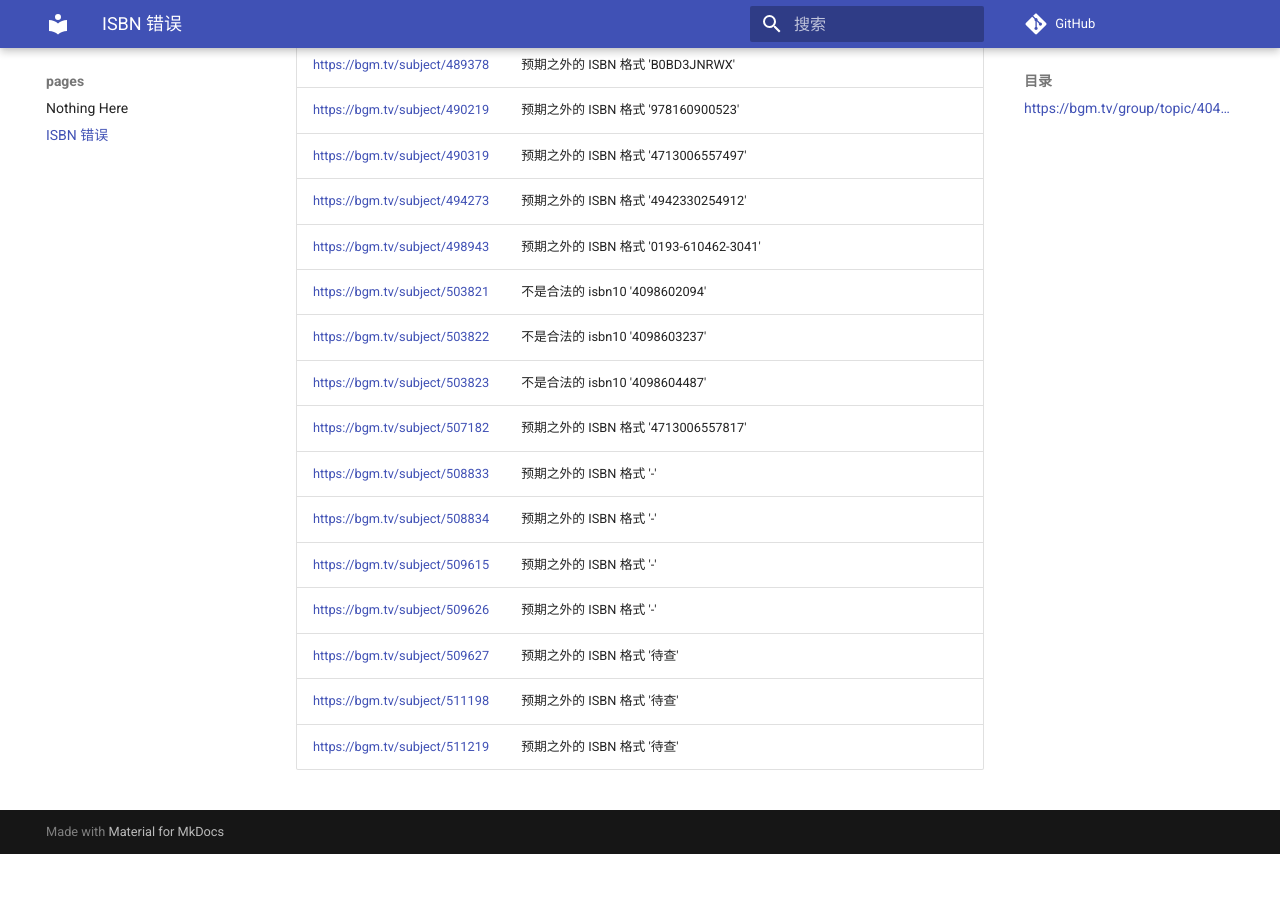
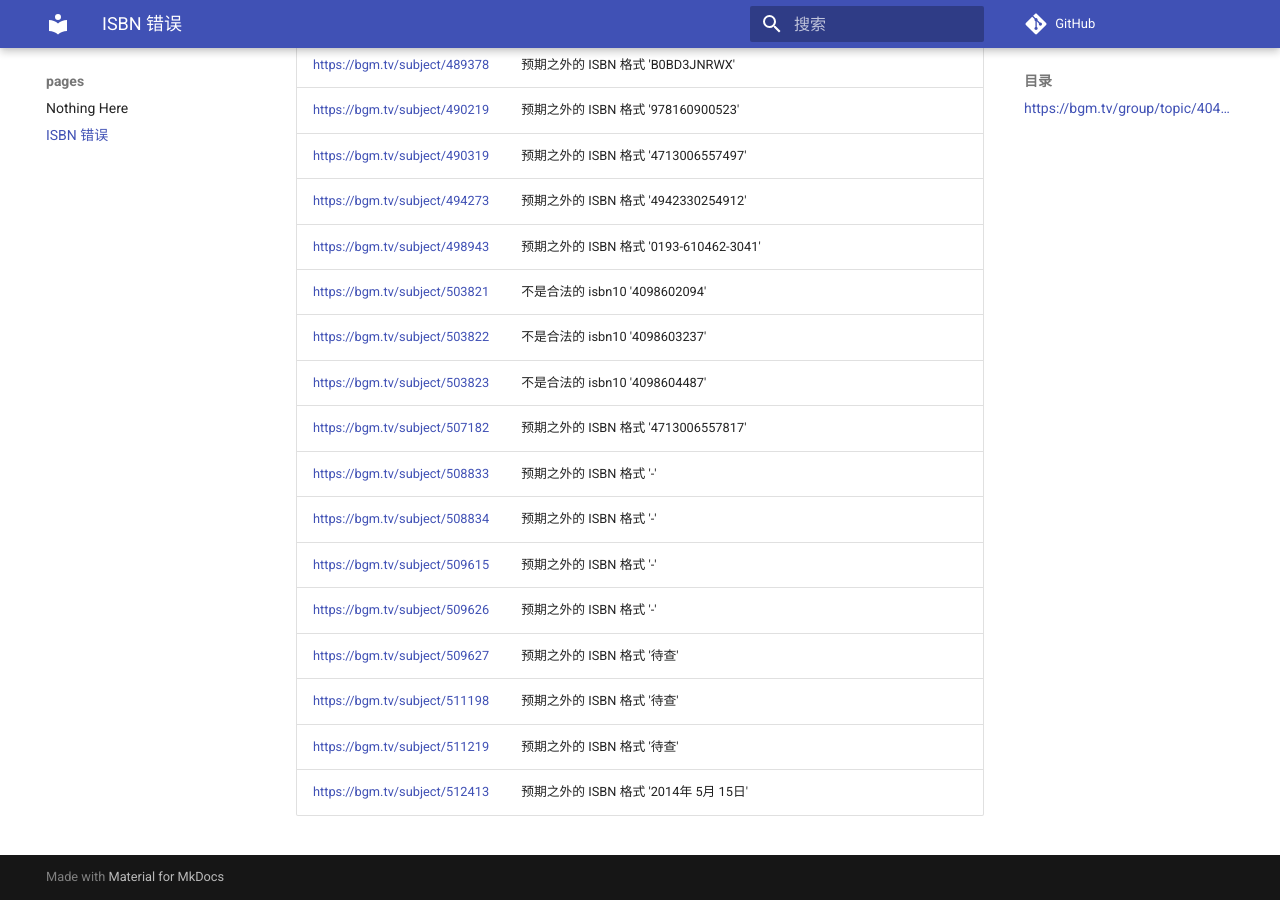
Before and after one commit to trim21/bangumi-pages, an MkDocs documentation site: the page built from docs/isbn.md, in a window 1280 px wide and 900 px high, scrolled down 11741 px. Built offline with MkDocs 1.6.1 and Material for MkDocs 9.7.7, drawn with Linux system fonts in a browser that asks for light colours; comment, search, counter and statistics services are not loaded; before the commit the page ends 12595 px from its top, so only the background shows below that; part of the change alters nothing that is shown.

Commit message:
update isbn.md

```diff
--- a/docs/isbn.md
+++ b/docs/isbn.md
@@ -1,7 +1,7 @@
 # ISBN 错误
 ## <https://bgm.tv/group/topic/404801>
 
-total 265
+total 266
 
 | url | error |
 | --- |  ---  |
@@ -270,3 +270,4 @@ total 265
 | <https://bgm.tv/subject/509627> | 预期之外的 ISBN 格式 '待查' |
 | <https://bgm.tv/subject/511198> | 预期之外的 ISBN 格式 '待查' |
 | <https://bgm.tv/subject/511219> | 预期之外的 ISBN 格式 '待查' |
+| <https://bgm.tv/subject/512413> | 预期之外的 ISBN 格式 '2014年 5月 15日' |
```
